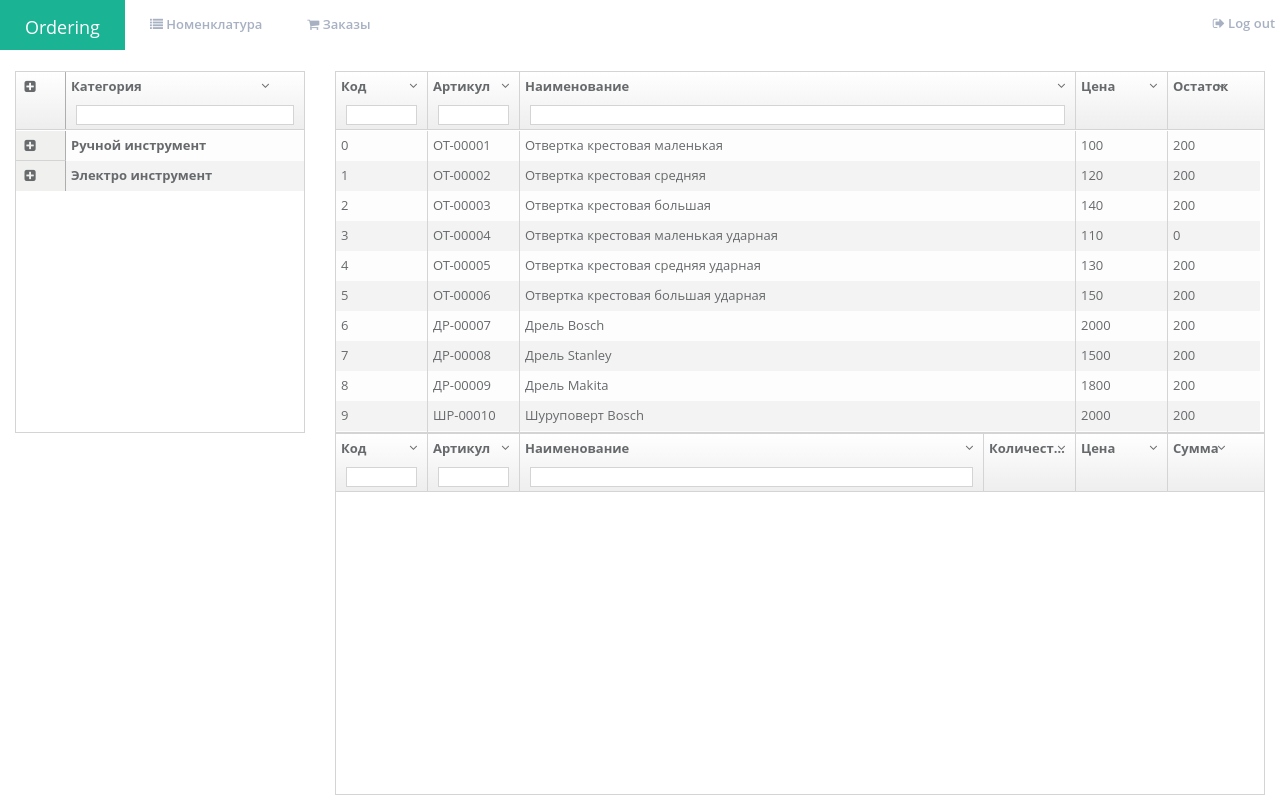
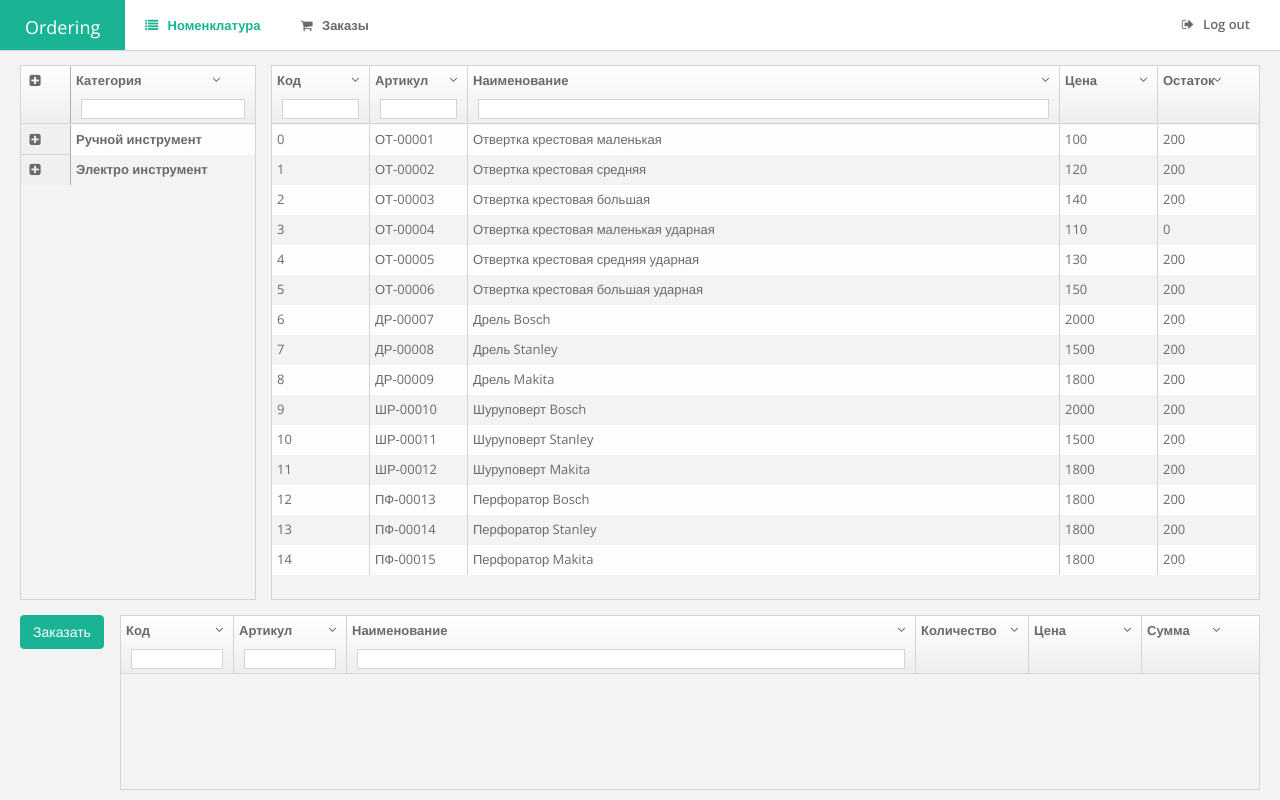
Before and after one commit to mgorbov/client, a website: page index.html at #/index/items in a window 1280 px wide. Drawn offline with nearby package versions, Linux system fonts and the light colour scheme.

Commit message:
removing inspinia

```diff
--- a/core/items/items.html
+++ b/core/items/items.html
@@ -1,21 +1,15 @@
 <div ng-controller="ItemsCtrl">
-    <div class="row">
-        <div class="col-md-3 category-grid">
-            <div id="category-grid" ui-grid="categoryGridOptions"
-                 ui-grid-selection ui-grid-tree-view ui-grid-auto-resize></div>
-        </div>
-        <div class="col-md-9">
-            <div id="items-grid" ui-grid="itemsGridOptions" class="items-grid"
-                 ui-grid-auto-resize ui-grid-selection></div>
-        </div>
+    <div id="category-grid" ui-grid="categoryGridOptions" class="category-grid"
+         ui-grid-selection ui-grid-tree-view ui-grid-auto-resize></div>
+
+    <div id="items-grid" ui-grid="itemsGridOptions" class="items-grid"
+         ui-grid-auto-resize ui-grid-selection></div>
+
+    <div class="bt-cr-order">
+        <button class="btn btn-primary">Заказать</button>
     </div>
-    <div class="row">
-        <div class="col-md-3">
 
-        </div>
-        <div class="col-md-9">
-            <div id="cart-grid" ui-grid="cartGridOptions" class="cart-grid"
-                 ui-grid-auto-resize ui-grid-edit ui-grid-cellnav></div>
-        </div>
-    </div>
+
+    <div id="cart-grid" ui-grid="cartGridOptions" class="cart-grid"
+         ui-grid-auto-resize ui-grid-edit ui-grid-cellnav></div>
 </div>
--- a/core/topnavbar.html
+++ b/core/topnavbar.html
@@ -1,4 +1,4 @@
-<nav class="navbar navbar-static-top">
+<nav class="navbar navbar-static-top bg-white">
     <div class="navbar-header">
         <div class="navbar-brand-green">Ordering</div>
     </div>
--- a/css/style.css
+++ b/css/style.css
@@ -1,33 +1,87 @@
-/*.items-grid {*/
-  /*position: absolute;*/
-  /*left: 20%;*/
-  /*right: 20px;*/
-  /*top: 50px;*/
-  /*bottom: 25%;*/
-  /*margin-left: 15px;*/
-/*}*/
+@import url("https://fonts.googleapis.com/css?family=Open+Sans:300,400,600,700");
+@import url("https://fonts.googleapis.com/css?family=Roboto:400,300,500,700");
 
-/*.category-grid {*/
-  /*position: absolute;*/
-  /*left: 20px;*/
-  /*right: 80%;*/
-  /*top: 50px;*/
-  /*bottom: 25%;*/
-/*}*/
+#items-grid .ui-grid-render-container-body .ui-grid-viewport {
+  overflow-x: auto !important; //remove horizontal scrollbar if not necessary
+}
 
-/*.cart-grid {*/
-  /*position: absolute;*/
-  /*left: 120px;*/
-  /*right: 20px;*/
-  /*top: 75%;*/
-  /*bottom: 10px;*/
-  /*margin-top: 15px;*/
-/*}*/
+#cart-grid .ui-grid-render-container-body .ui-grid-viewport {
+  overflow-x: auto !important; //remove horizontal scrollbar if not necessary
+}
+
+.btn-primary {
+  background-color: #1ab394;
+  border-color: #1ab394;
+  color: #fff;
+}
+
+.bt-cr-order {
+  position: absolute;
+  left: 20px;
+  right: 105px;
+  top: 75%;
+  bottom: 10px;
+  margin-top: 15px;
+}
+
+.items-grid {
+  position: absolute;
+  left: 20%;
+  right: 20px;
+  top: 50px;
+  bottom: 25%;
+  margin-left: 15px;
+  margin-top: 15px;
+}
+
+.category-grid {
+  position: absolute;
+  left: 20px;
+  right: 80%;
+  top: 50px;
+  bottom: 25%;
+  margin-top: 15px;
+}
+
+.cart-grid {
+  position: absolute;
+  left: 120px;
+  right: 20px;
+  top: 75%;
+  bottom: 10px;
+  margin-top: 15px;
+}
+
+.nav > li a:hover,
+.nav > li a:focus {
+  background: #fff;
+  color: #1ab394;
+}
+
+.navbar {
+  border-bottom: 1px solid #d4d4d4;
+}
+
+.navbar-right {
+  margin-right: 10px;
+}
+
+.bg-white {
+  background-color: #ffffff;
+}
 
 .nav > li > a {
-  color: #a7b1c2;
+  padding: 15px 20px;
+  color: #676a6c;
   font-weight: 600;
-  padding: 14px 20px 14px 25px;
+}
+
+.nav > li > a i {
+  margin-right: 6px;
+}
+
+.nav > li.active > a {
+  color: #1ab394;
 }
 
 body {
@@ -35,6 +89,7 @@ body {
   font-size: 13px;
   color: #676a6c;
   overflow-x: hidden;
+  background-color: #f3f3f4;
 }
 
 .nopadding {
--- a/index.html
+++ b/index.html
@@ -11,11 +11,11 @@
 
     <!-- Bootstrap and Fonts -->
     <link href="bower_components/bootstrap/dist/css/bootstrap.css" rel="stylesheet">
-
+    <link href="bower_components/font-awesome/css/font-awesome.min.css" rel="stylesheet">
     <link id="loadBefore" href="css/style.css" rel="stylesheet">
 
     <link href="bower_components/angular-ui-grid/ui-grid.css" rel="stylesheet">
-    <link href="bower_components/font-awesome/css/font-awesome.min.css" rel="stylesheet">
+
 </head>
 
 <body ng-controller="MainCtrl as main" class="">
```
